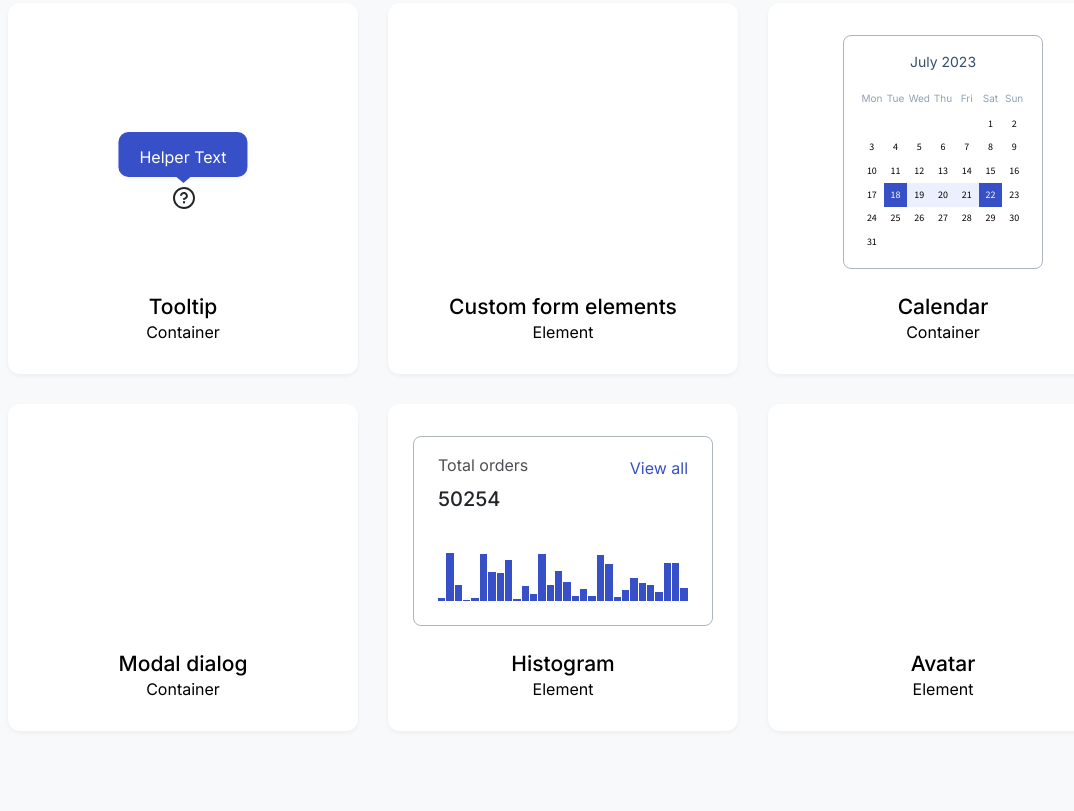
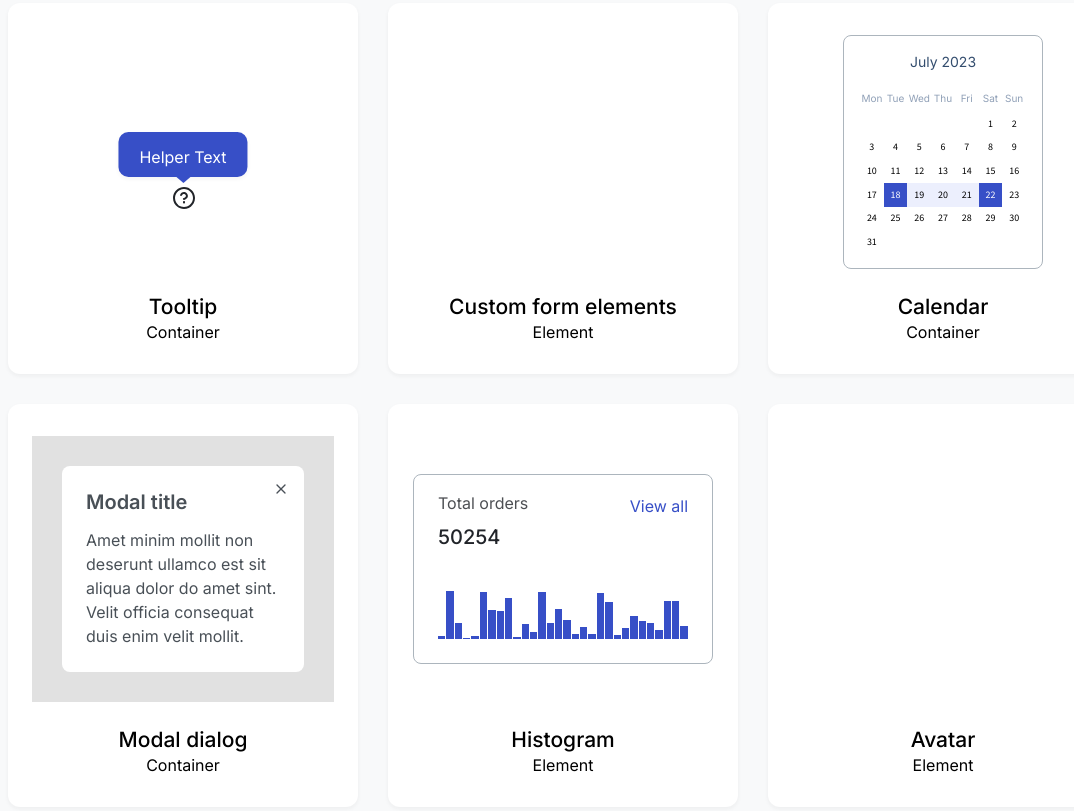
Before and after one commit to js-tasks-ru/htmlcss-20230530_aleksbondarev, a website: page index.html in a window 1280 px wide. Shown: the part 303-1114 px from the top of the page, without its empty margins (77-1151 px from the left). Drawn offline with nearby package versions, Linux system fonts and the light colour scheme.

Commit message:
Add modal window preview for main page

```diff
--- a/components/modal/modal.css
+++ b/components/modal/modal.css
@@ -6,6 +6,21 @@
     position: fixed;
     right: 0;
     top: 0;
+}
+
+.modal_window-preview {
+    display: block;
+    padding: 30px;
+    pointer-events: none;
+    position: static;
+}
+
+.modal_window-preview .modal__window {
+    left: initial;
+    padding: 24px;
+    position: relative;
+    top: initial;
+    transform: none;
 }
 
 .modal__window {
--- a/index.html
+++ b/index.html
@@ -111,7 +111,7 @@
                     </div>
                     <div class="card">
                         <div class="card__content">
-                            <div class="modal" id="modal">
+                            <div class="modal modal_window-preview" id="modal">
                                 <div class="modal__window">
                                     <div class="modal__close" id="modal-close">
                                         <svg width="16" height="16" viewBox="0 0 16 16" fill="none"
@@ -126,12 +126,7 @@
                                     </div>
                                     <div class="modal__title">Modal title</div>
                                     <div class="modal__text">Amet minim mollit non deserunt ullamco est sit aliqua dolor
-                                        do amet sint. Velit officia
-                                        consequat duis enim velit mollit. Exercitation veniam consequat sunt nostrud
-                                        amet.
-                                        Amet minim mollit non deserunt ullamco est sit aliqua dolor do amet sint. Velit
-                                        officia consequat duis enim
-                                        velit mollit. Exercitation veniam consequat sunt nostrud amet.
+                                        do amet sint. Velit officia consequat duis enim velit mollit.
                                     </div>
                                 </div>
                             </div>
```
